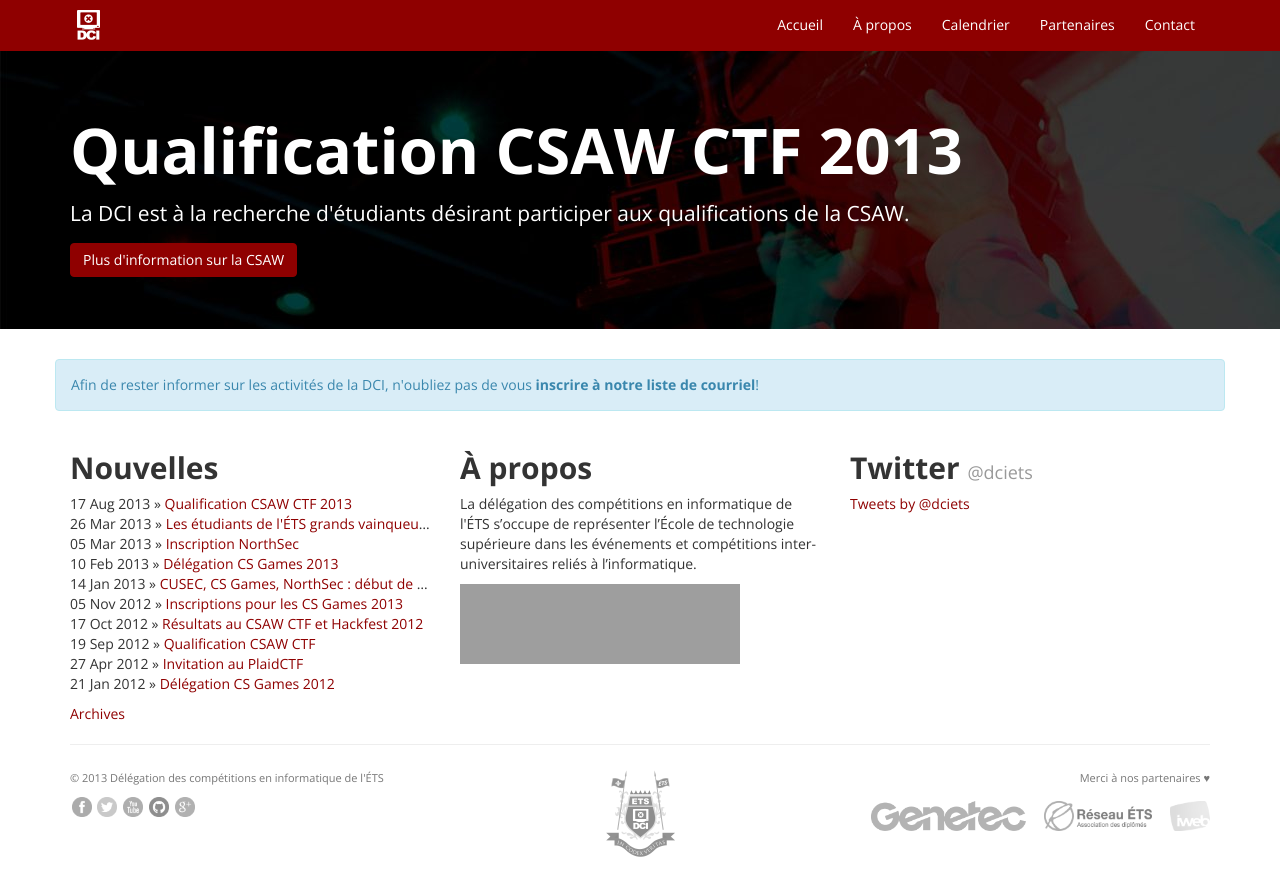
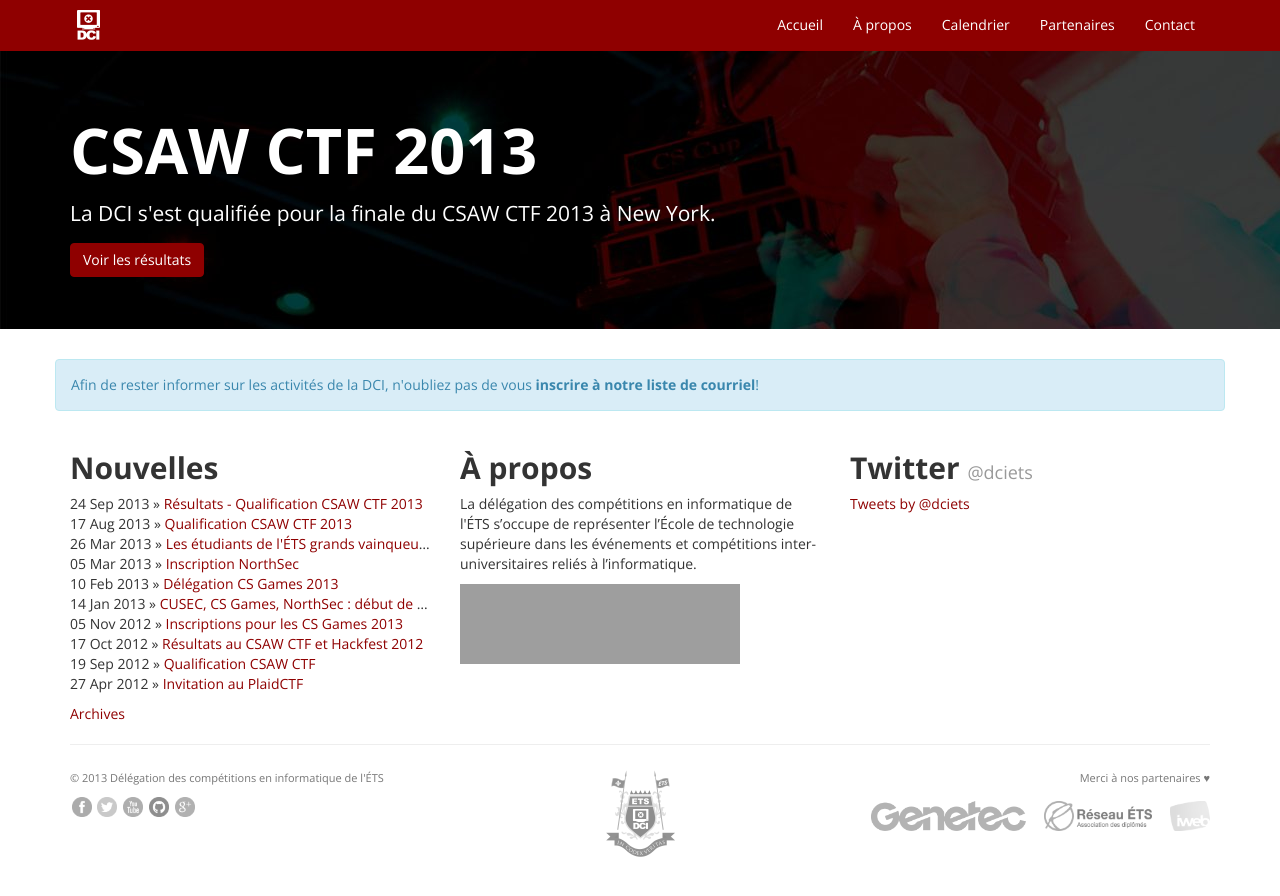
Before and after one commit to dciets/dciets.github.io, a Jekyll site: the page built from index.html, in a window 1280 px wide. Shown: the top 896 px of the page. Built offline with Jekyll 4.4.1, drawn with Linux system fonts in a browser that asks for light colours; Markdown is read by kramdown in place of the engine named in the settings; comment, search, counter and statistics services are not loaded; grey boxes are pictures that could not be loaded.

Commit message:
Update avec les résultats du CSAW CTF 2013 (Qualifs)

```diff
--- a/index.html
+++ b/index.html
@@ -5,17 +5,13 @@ title: Délégation des compétitions en informatique de l'ÉTS
 <!-- Jumbotron -->
 <div class='jumbotron'>
   <div class='container'>
-    <h1>Qualification CSAW CTF 2013</h1>
-    <div class='p'>La DCI est &agrave; la recherche d'&eacute;tudiants d&eacute;sirant participer aux qualifications de la CSAW.</div>
-    <a class='btn btn-primary btn-md' href='/2013/08/16/qualification-csaw-ctf-2013/'>Plus d'information sur la CSAW</a>
+    <h1>CSAW CTF 2013</h1>
+    <div class='p'>La DCI s'est qualifi&eacute;e pour la finale du CSAW CTF 2013 à New York.</div>
+    <a class='btn btn-primary btn-md' href='/2013/09/24/resultats-qualification-csaw-ctf-2013/'>Voir les r&eacute;sultats</a>
   </div>
 </div>
 <div class='container'>
   <div class='row'>
-    <!--div class='col-md-12'>
-      <h3>Inscrivez-vous &agrave; notre liste de courriel</h3>
-      <a class='btn btn-success btn-md' href='https://groups.google.com/forum/#!forum/dciets/join'>Inscription</a>
-    </div -->
     <div class="alert alert-info">Afin de rester informer sur les activit&eacute;s de la DCI, n'oubliez pas de vous <strong><a href='https://groups.google.com/forum/#!forum/dciets/join'>inscrire &agrave; notre liste de courriel</a></strong>!</div>
   </div>
   <div class='row'>
```
Also changed, not shown: news/_posts/2013-08-24-resultats-qualification-csaw-ctf-2013.markdown (added, +38 -0 lines).
